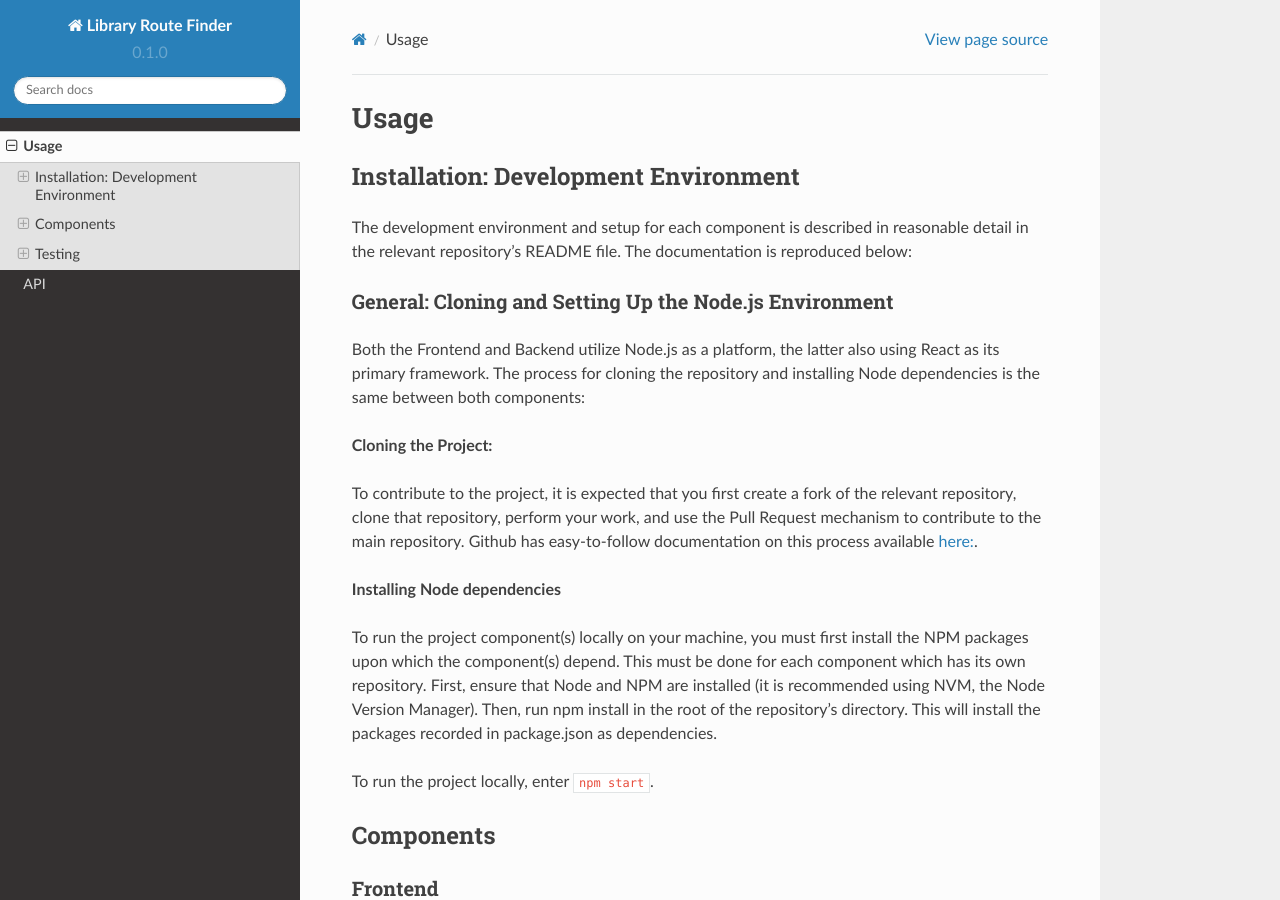
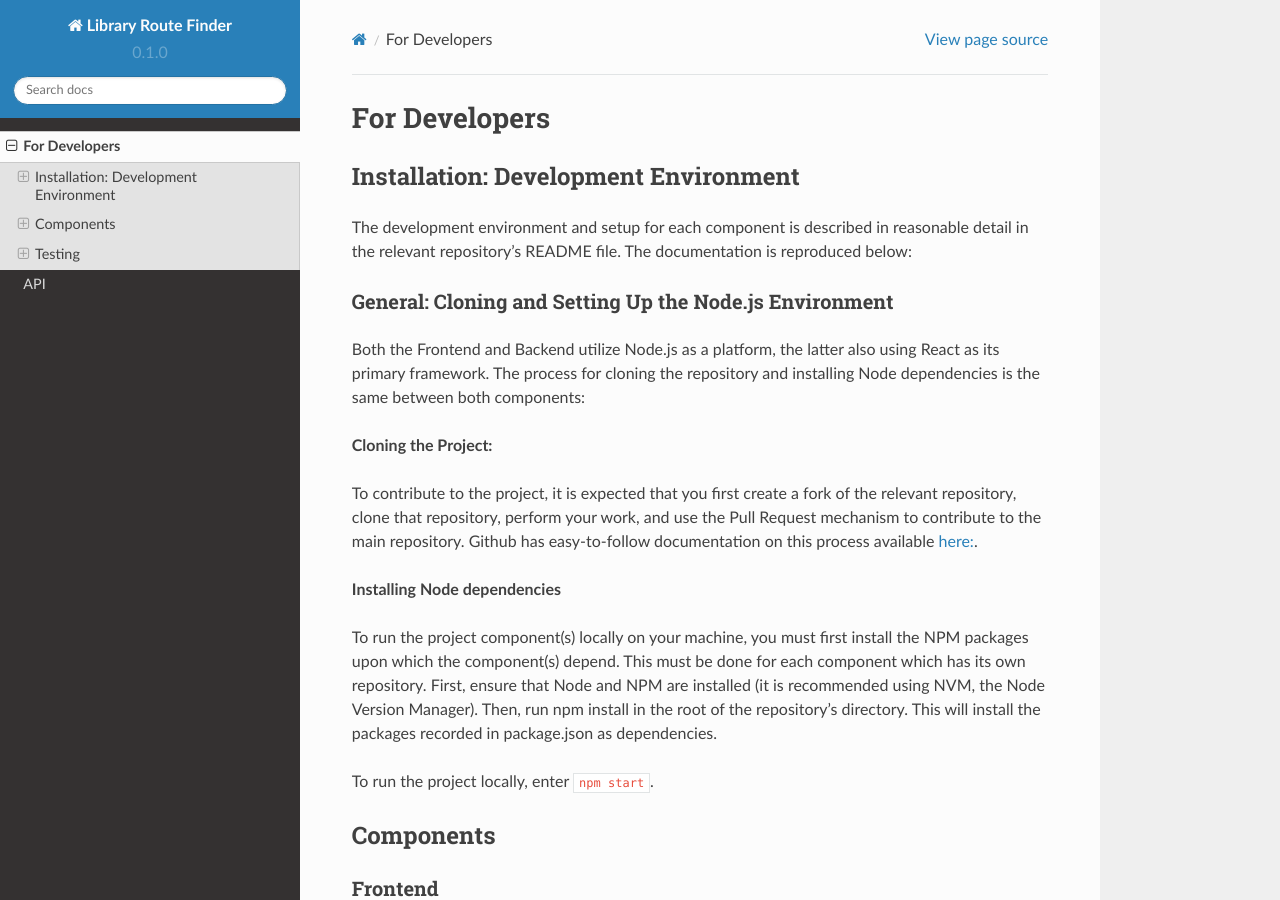
Before and after one commit to Route-finder/documentation, a Sphinx documentation site: the page built from docs/source/usage.rst, in a window 1280 px wide and 900 px high. Built offline with Sphinx 7.4.7 and the Read the Docs theme 2.0.0, drawn with Linux system fonts in a browser that asks for light colours.

```diff
--- a/docs/source/usage.rst
+++ b/docs/source/usage.rst
@@ -1,6 +1,6 @@
-=====
-Usage
-=====
+==============
+For Developers
+==============
 
 .. _installation:
 
```
